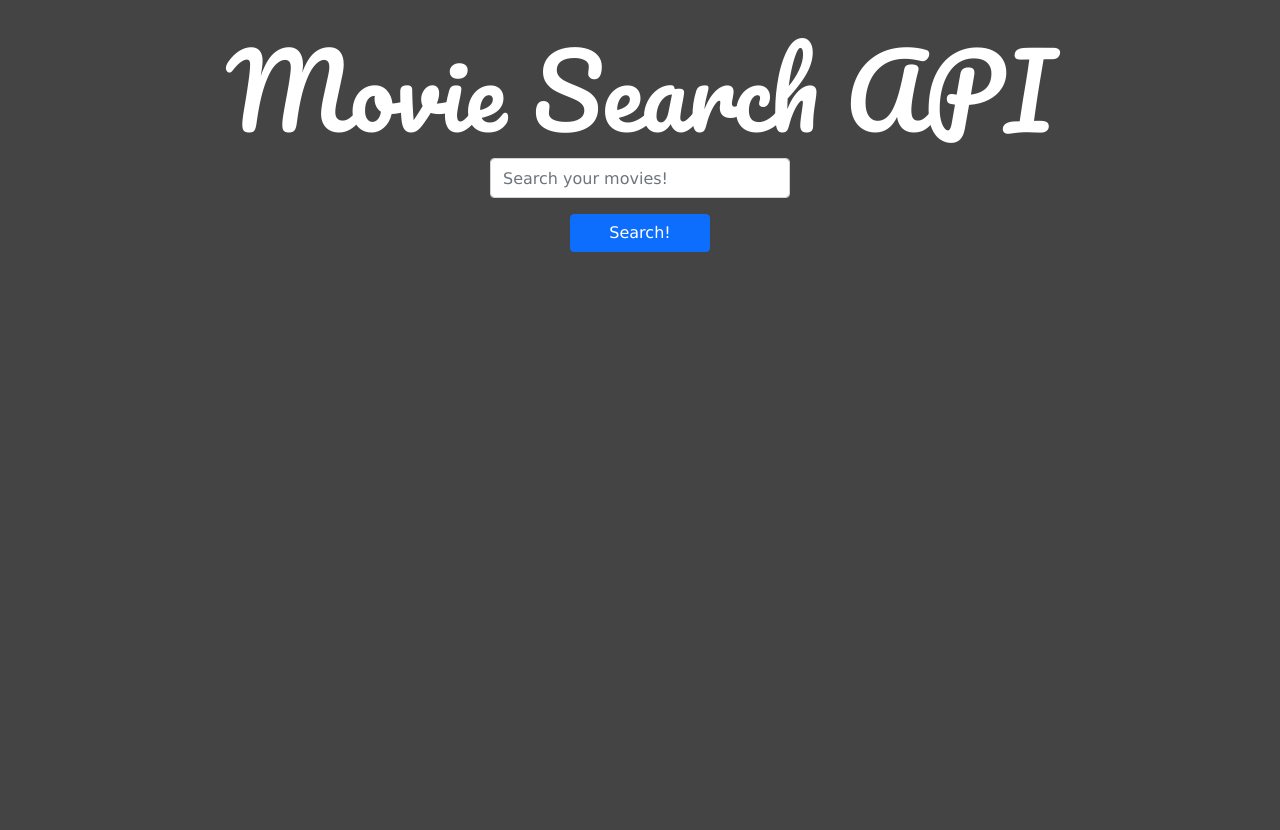
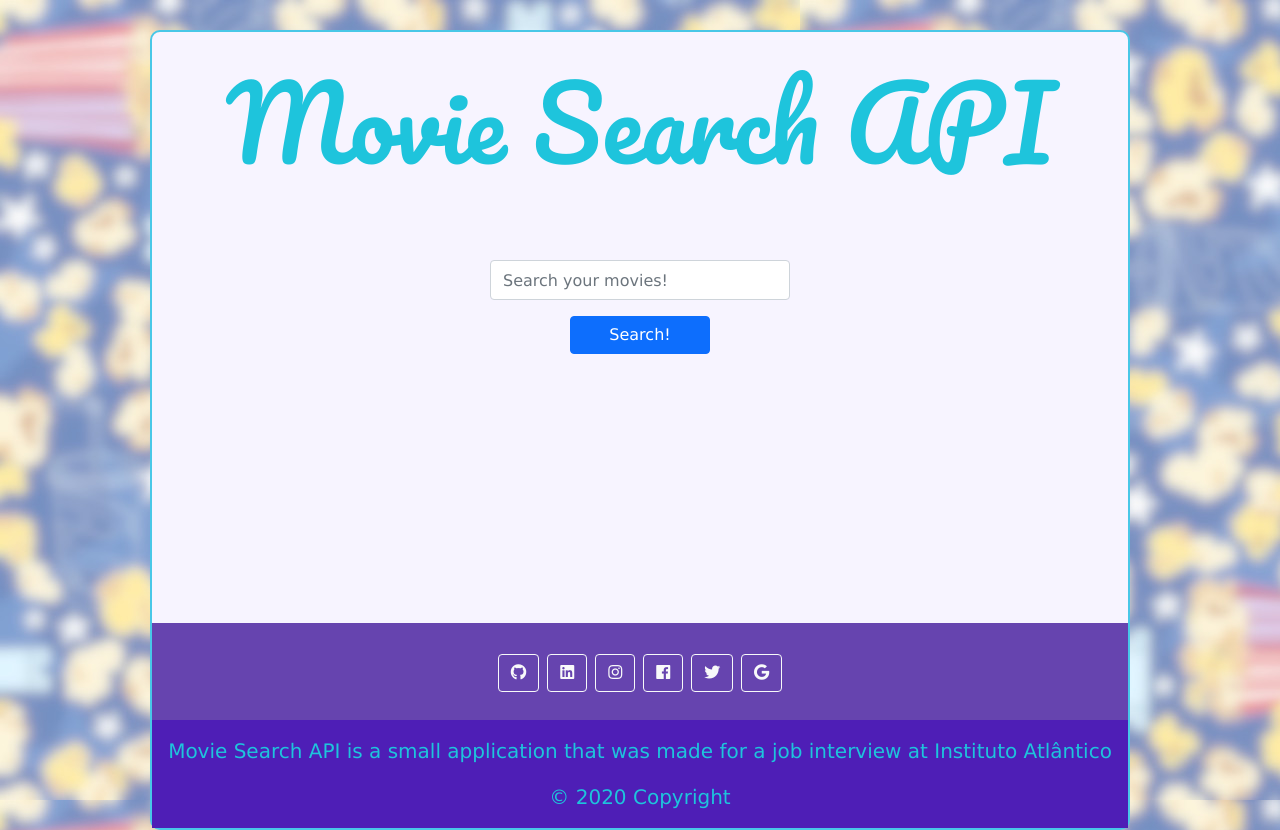
Before and after one commit to georgematos/movie-api-frontend, a React (Create React App) app: page / in a window 1280 px wide. Before the commit the page ends 800 px from the top, so only its background shows below. Built offline with nearby package versions, Linux system fonts and the light colour scheme.

Commit message:
fix: css adjustments

```diff
--- a/package.json
+++ b/package.json
@@ -7,6 +7,7 @@
     "@testing-library/react": "^11.1.0",
     "@testing-library/user-event": "^12.1.10",
     "bootstrap": "^5.0.0-beta3",
+    "bootstrap-icons": "^1.4.1",
     "jquery": "^3.6.0",
     "popper.js": "^1.16.1",
     "react": "^17.0.2",
--- a/public/index.html
+++ b/public/index.html
@@ -10,6 +10,7 @@
       content="Web site created using create-react-app"
     />
     <link rel="apple-touch-icon" href="%PUBLIC_URL%/logo192.png" />
+    <link rel="stylesheet" href="https://use.fontawesome.com/releases/v5.7.0/css/all.css" integrity="sha384-lZN37f5QGtY3VHgisS14W3ExzMWZxybE1SJSEsQp9S+oqd12jhcu+A56Ebc1zFSJ" crossorigin="anonymous">
     <!--
       manifest.json provides metadata used when your web app is installed on a
       user's mobile device or desktop. See https://developers.google.com/web/fundamentals/web-app-manifest/
--- a/src/App.css
+++ b/src/App.css
@@ -1,9 +1,31 @@
 .App {
   display: flex;
   flex-direction: column;
+  min-height: 100vh;
+  padding-top: 30px;
+  border-radius: 10px;
+  background-color: #f7f4ff;
+  border: solid 2px rgb(72, 199, 231);
+}
+
+.main-content {
+  display: flex;
+  justify-content: center;
 }
 
 h1 {
   font-size: 100px;
   font-family: 'Pacifico', cursive;
+  margin: 0% 5% 8% 5%;
 }
+
+.footer {
+  flex: 0 0 50px;
+  margin-top: auto;
+  background-color: #6644af;
+}
+
+.footer .down {
+  background-color: #4e1eb6;
+  font-size: 20px;
+}
--- a/src/App.js
+++ b/src/App.js
@@ -1,13 +1,34 @@
 import './App.css';
 import SearchMovie from './components/SearchMovie/SerachMovie';
+import Icon from './components/Icon/Icon';
 
 function App() {
   return (
     <div className="App">
       <header>
         <h1>Movie Search API</h1>
-        <SearchMovie></SearchMovie>
       </header>
+      <main>
+        <div className="main-content">
+          <SearchMovie></SearchMovie>
+        </div>
+      </main>
+      <footer className="text-center footer">
+        <div className="container p-4 pb-0">
+          <section className="mb-4">
+            <Icon link="https://github.com/georgematos" class="fab fa-github" />
+            <Icon link="https://www.linkedin.com/in/george-matos-373a8919a/" class="fab fa-linkedin" />
+            <Icon link="https://www.instagram.com/georgematos.o/" class="fab fa-instagram" />
+            <Icon link="https://www.facebook.com/faceDoGeorge/" class="fab fa-facebook" />
+            <Icon link="https://twitter.com/georgemattos" class="fab fa-twitter" />
+            <Icon link="#!" class="fab fa-google" />
+          </section>
+        </div>
+        <div className="text-center p-3 down">
+          <p>Movie Search API is a small application that was made for a job interview at Instituto Atlântico</p>
+          © 2020 Copyright
+        </div>
+      </footer>
     </div>
   );
 }
--- /dev/null
+++ b/src/components/Icon/Icon.jsx
@@ -0,0 +1,12 @@
+import React from 'react'
+import './Icon.css'
+
+const Icon = (props) => {
+  return (
+    <a className="btn btn-outline-light btn-floating m-1" href={props.link} role="button">
+      <i className={props.class}></i>
+    </a>
+  )
+}
+
+export default Icon
--- a/src/components/Loading/Loading.css
+++ b/src/components/Loading/Loading.css
@@ -1,3 +1,3 @@
 .spinner {
-  margin: 30px;
+  margin: 120px;
 }
--- a/src/components/Loading/Loading.jsx
+++ b/src/components/Loading/Loading.jsx
@@ -3,7 +3,7 @@ import './Loading.css'
 
 const Loading = () => {
   return (
-    <div className="d-flex justify-content-center">
+    <div className="d-flex justify-content-center spinner">
       <div className="spinner-border" role="status" />
     </div>
   )
--- a/src/components/MovieCard/MovieCard.css
+++ b/src/components/MovieCard/MovieCard.css
@@ -1,20 +1,19 @@
 .Card {
-  flex: 1;
+  display: flex;
+  flex-direction: column;
   margin: 10px;
-  border: 3px solid #000;
+  border: 3px solid #369ACD;
   border-radius: 10px;
   overflow: hidden;
   background-color: rgb(228, 228, 228);
-  display: flex;
-  flex-direction: column;
   min-width: 300px;
   max-width: 250px;
 }
 
 .Card .Title {
-  background-color: #000;
+  background-color: #369ACD;
   color: #fff;
-  padding: 10px 0px;
+  padding: 10px;
   font-size: 18px;
   max-height: 100px;
   min-height: 100px;
@@ -25,13 +24,13 @@
   flex: 1;
   color: #000;
   padding: 5px 0px;
-  min-height: 350px;
+  min-height: 400px;
   justify-content: center;
 }
 
 .Card img {
-  width: 100%;
-  max-width: 200px;
+  /* width: 100%; */
+  max-width: 250px;
 }
 
 .year {
--- a/src/components/SearchMovie/SearchMovie.css
+++ b/src/components/SearchMovie/SearchMovie.css
@@ -1,6 +1,12 @@
 body {
   display: flex;
   margin-top: 30px;
+  justify-content: center;
+  color: #1ec4dc;
+}
+
+.content {
+  display: flex;
   justify-content: center;
 }
 
@@ -9,6 +15,7 @@ body {
   flex-wrap: wrap;
   justify-content: center;
   margin-top: 20px;
+  max-width: 1280px;
 }
 
 input {
--- a/src/components/SearchMovie/SerachMovie.jsx
+++ b/src/components/SearchMovie/SerachMovie.jsx
@@ -14,6 +14,8 @@ const SearchMovie = (props) => {
   const [firstLoad, setFirstLoad] = useState(true)
 
   const searchMovie = () => {
+    setMovies([])
+    setFirstLoad(true)
     fetch(`${Configs.urlApi}/search?name=${title}`)
       .then(res => res.json())
       .then(setLoading(true))
@@ -45,12 +47,14 @@ const SearchMovie = (props) => {
         <Loading></Loading>
       </If>
       <If test={movies}>
+        <div className="content">
           <div className="Cards">
             {movies.map(m =>
               <div key={m.id}>
                 <MovieCard title={m.title} year={m.year} poster={m.poster} />
               </div>
             )}
+          </div>
         </div>
       </If>
       <If test={movies.length < 1 && !firstLoad}>
--- a/src/index.css
+++ b/src/index.css
@@ -1,9 +1,8 @@
 body {
   font-family: Verdana, Geneva, Tahoma, sans-serif;
   font-weight: 300;
+  background-image: url('./images/popcorns-color.jpeg');
   font-size: 2rem;
-  background-color: #444;
-  color: #fff;
   text-align: center;
 }
 
```
Also changed, not shown: src/components/Icon/Icon.css (added), src/images/popcorns-color.jpeg (added), 1 other file (tests, documents, lock files or other folders). Lines whose indentation alone changed are shown as unchanged.
